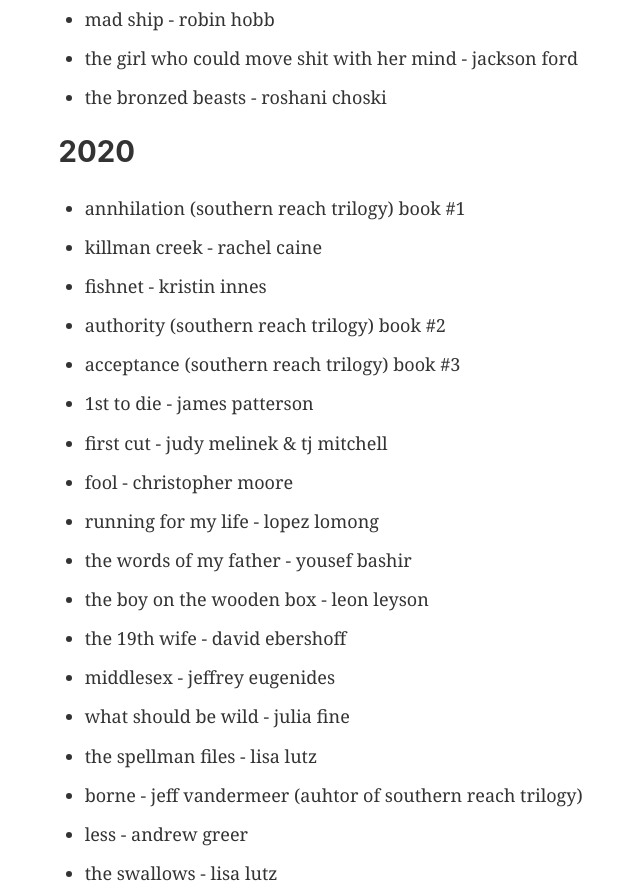
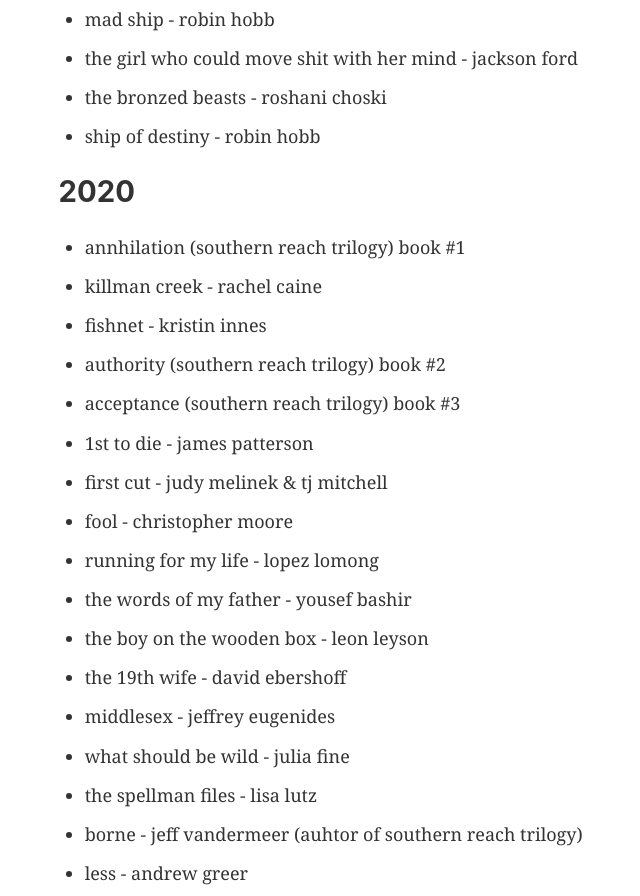
Before and after one commit to jakeols/ols-engineer, a Gatsby site: page /books in a window 1280 px wide. Shown: the part 1780-2676 px from the top of the page, without its empty margins (121-761 px from the left). Built offline with nearby package versions, Linux system fonts and the light colour scheme; Gatsby itself is replaced by a stand-in of ours.

Commit message:
long boi

```diff
--- a/src/pages/books.js
+++ b/src/pages/books.js
@@ -52,6 +52,7 @@ const BooksPage = () => (
             <li>mad ship - robin hobb</li>
             <li>the girl who could move shit with her mind - jackson ford</li>
             <li>the bronzed beasts - roshani choski</li>
+            <li>ship of destiny - robin hobb</li>
         </ul>
         <h2>2020</h2>
         <ul>
```
